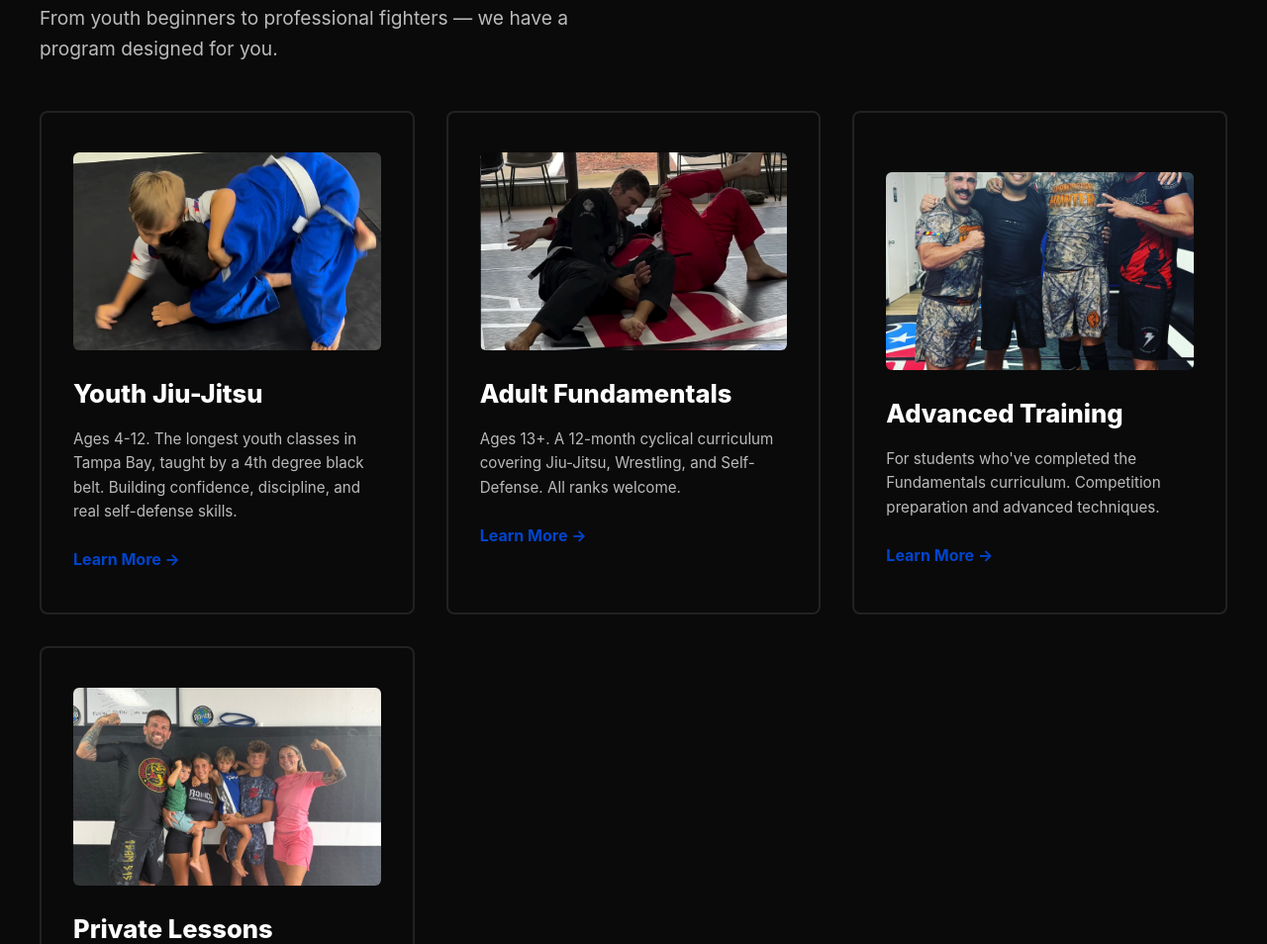
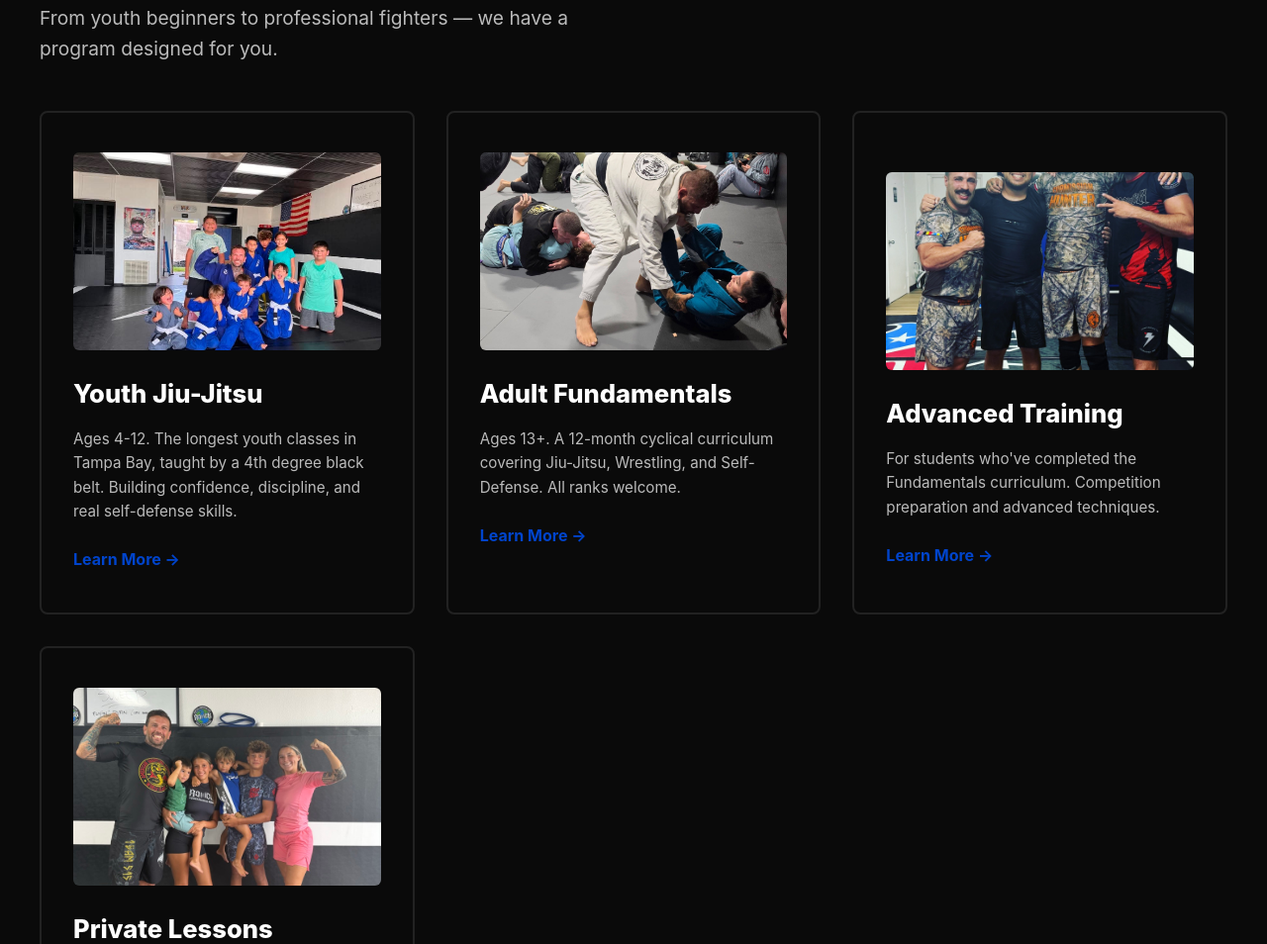
Before and after one commit to Wizard-T280/BQuickJJ, a plain HTML site: page index.html in a window 1280 px wide. Shown: the part 850-1804 px from the top of the page at 99% size. Drawn offline with Linux system fonts and the light colour scheme; a script that the page names is missing.

Commit message:
Update index.html

```diff
--- a/index.html
+++ b/index.html
@@ -1014,13 +1014,13 @@
                 <p class="section-subtitle">From youth beginners to professional fighters — we have a program designed for you.</p>
                 <div class="programs-grid">
                     <div class="program-card">
-                        <img src="kids1.png" alt="Youth Jiu-Jitsu" class ="program-icon">
+                        <img src="brandon_with_kids_2.jpg" alt="Youth Jiu-Jitsu" class ="program-icon">
                         <h3>Youth Jiu-Jitsu</h3>
                         <p>Ages 4-12. The longest youth classes in Tampa Bay, taught by a 4th degree black belt. Building confidence, discipline, and real self-defense skills.</p>
                         <a class="program-link" onclick="navigateTo('programs')">Learn More →</a>
                     </div>
                     <div class="program-card">
-                        <img src="fundamentals2.png" alt="Adult Fundamentals" class ="program-icon">
+                        <img src="rolling.jpg" alt="Adult Fundamentals" class ="program-icon">
                         <h3>Adult Fundamentals</h3>
                         <p>Ages 13+. A 12-month cyclical curriculum covering Jiu-Jitsu, Wrestling, and Self-Defense. All ranks welcome.</p>
                         <a class="program-link" onclick="navigateTo('programs')">Learn More →</a>
```
